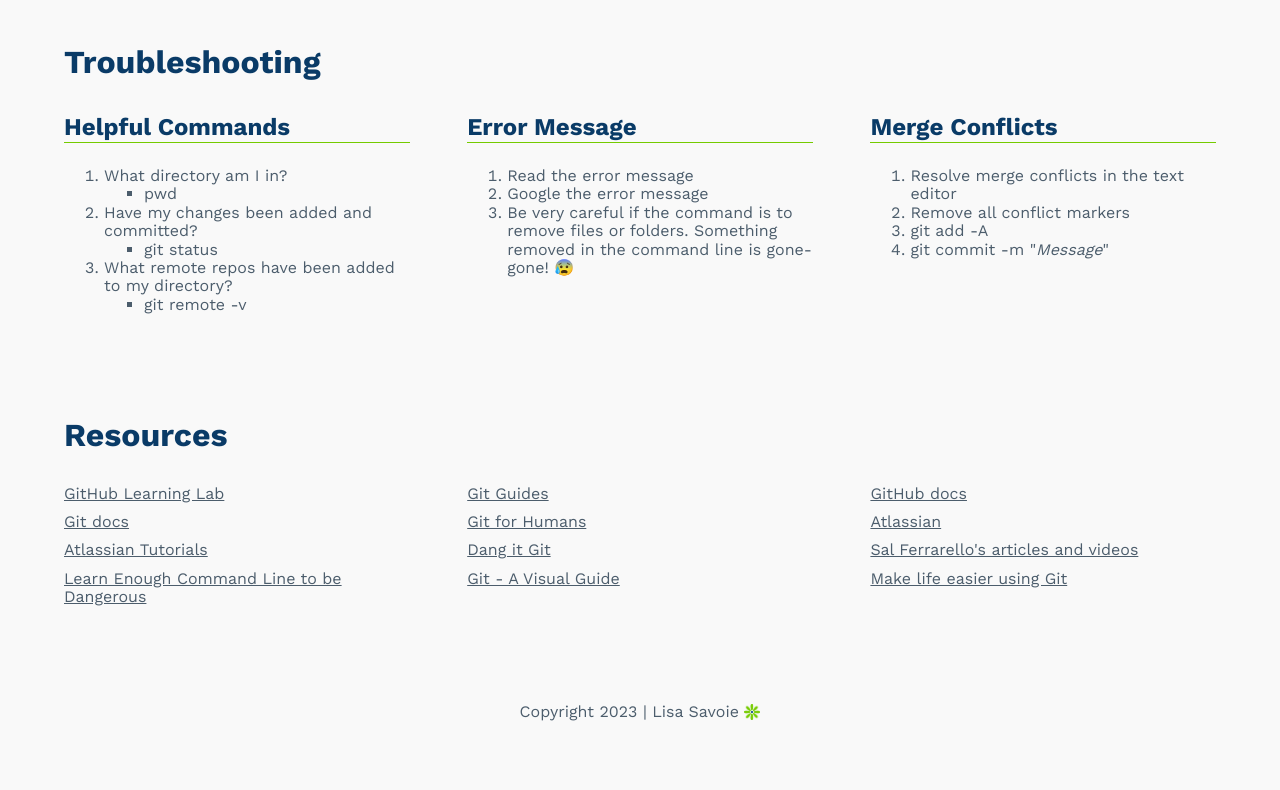
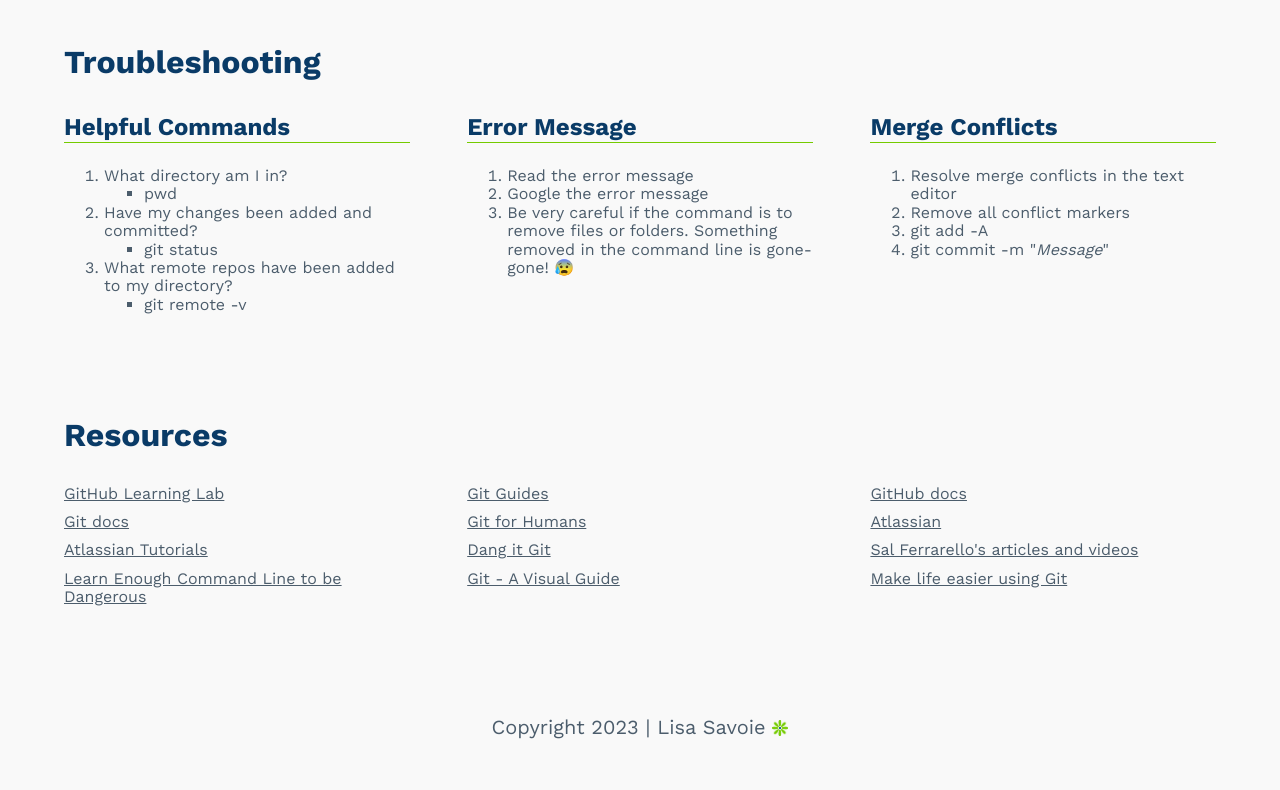
Before and after one commit to twosavoie/git-and-github-workflow, a website built with Parcel: page index.html in a window 1280 px wide. Shown: the part 2157-2947 px from the top of the page. Built offline with nearby package versions, Linux system fonts and the light colour scheme; a web font is replaced by a local one.

Commit message:
Update text font-size

```diff
--- a/css/main.css
+++ b/css/main.css
@@ -144,6 +144,11 @@ li,
 a {
   font-family: var(--header-font);
   color: var(--text-color);
+}
+
+p {
+  font-size: 1.25rem;
+  line-height: 2;
 }
 
 a:hover {
```
